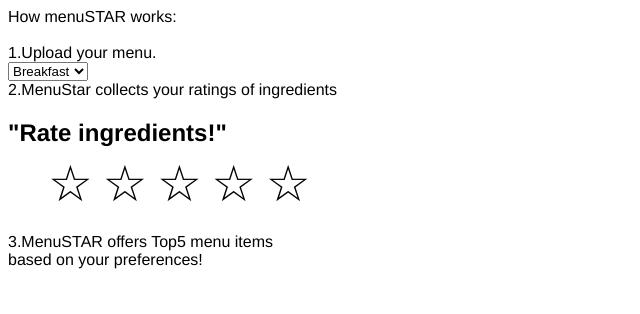
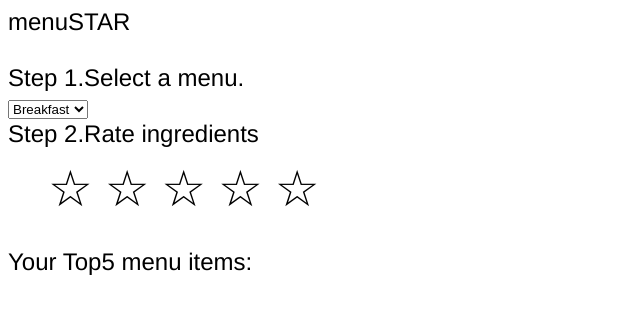
Before and after one commit to syves/menu-app, a website: page public/index.html in a window 1280 px wide. Shown: the whole page, without its empty margins (0-640 px from the left). Drawn offline with Linux system fonts and the light colour scheme.

Commit message:
cleaned up UI html

```diff
--- a/public/css/screen.css
+++ b/public/css/screen.css
@@ -1,5 +1,12 @@
 body {
   font-family:helvetica, sans-serif ;
+  font-size: 24px;
+}
+
+#ingredient {
+  font-size: 30px;
+  font-weight: bold;
+
 }
 
 #stars li {
--- a/public/index.html
+++ b/public/index.html
@@ -5,9 +5,9 @@
   <link href="/css/screen.css" rel="stylesheet">
 </head>
 <body>
-  <div >How menuSTAR works: </div>
+  <div id="heading">menuSTAR</div>
   <br>
-  <div> 1.Upload your menu.</div>
+  <div>Step 1.Select a menu.</div>
 
   <select id="menus">
     <option value="Breakfast-menu">Breakfast</option>
@@ -15,9 +15,8 @@
     <option value="Thai-menu">Thai</option>
   </select>
 
-  <div>2.MenuStar collects your ratings of ingredients</div>
-  <h2> "Rate ingredients!"</h2>
-  <h2 id='ingredient'></h2>
+  <div id="rateIngredinets">Step 2.Rate ingredients</h2>
+  <div id='ingredient'></div>
   <ol id="stars">
   <li data-star-number="1"></li>
   <li data-star-number="2"></li>
@@ -29,9 +28,7 @@
   <p>You've rated everything!</p>
 </div>
 
-  <div>  3.MenuSTAR offers Top5 menu items</div>
-  <div>based on your preferences!</div>
-  <br id="foo">
+  <div>Your Top5 menu items:</div>
 
   <ol id="suggestions"></ol>
 
```
